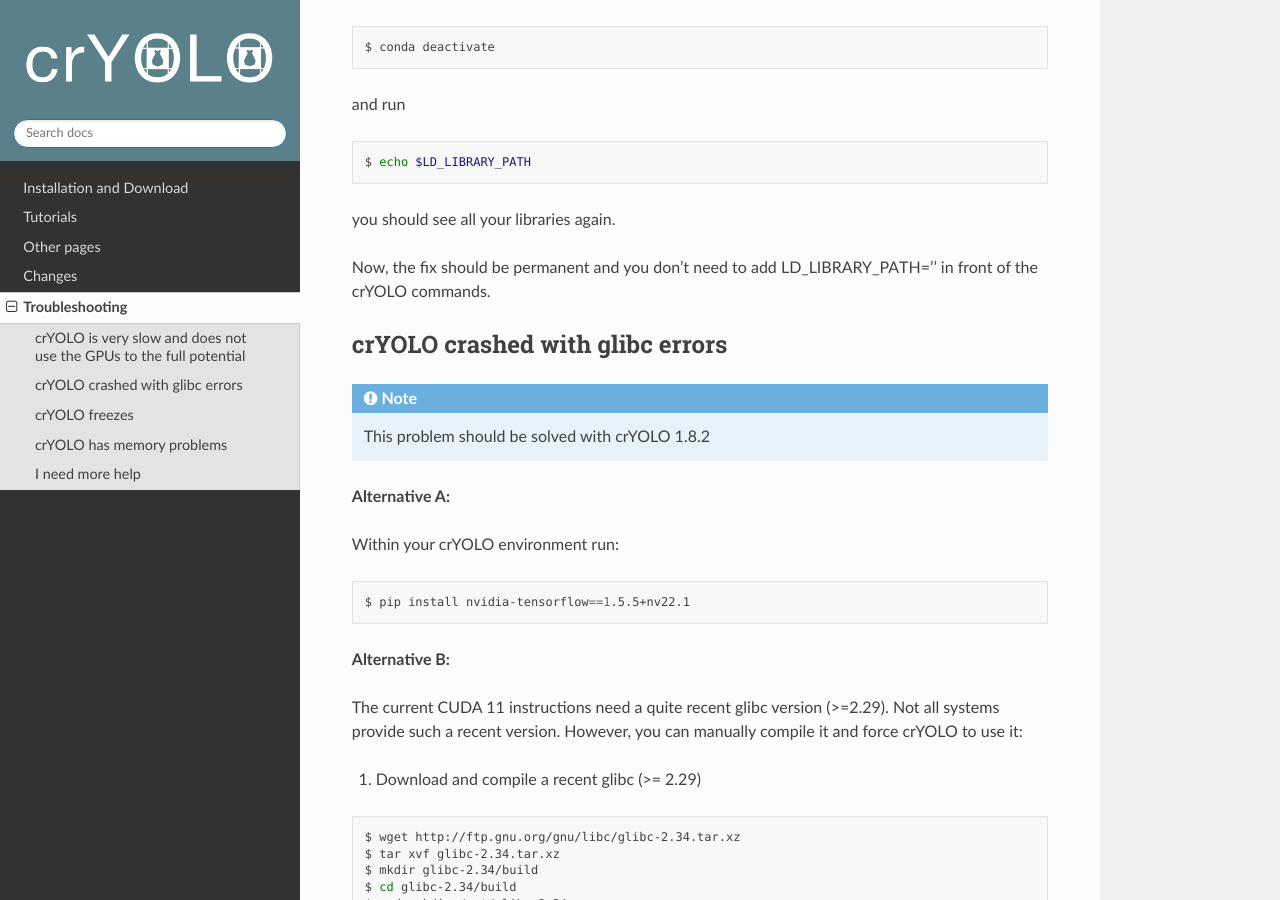
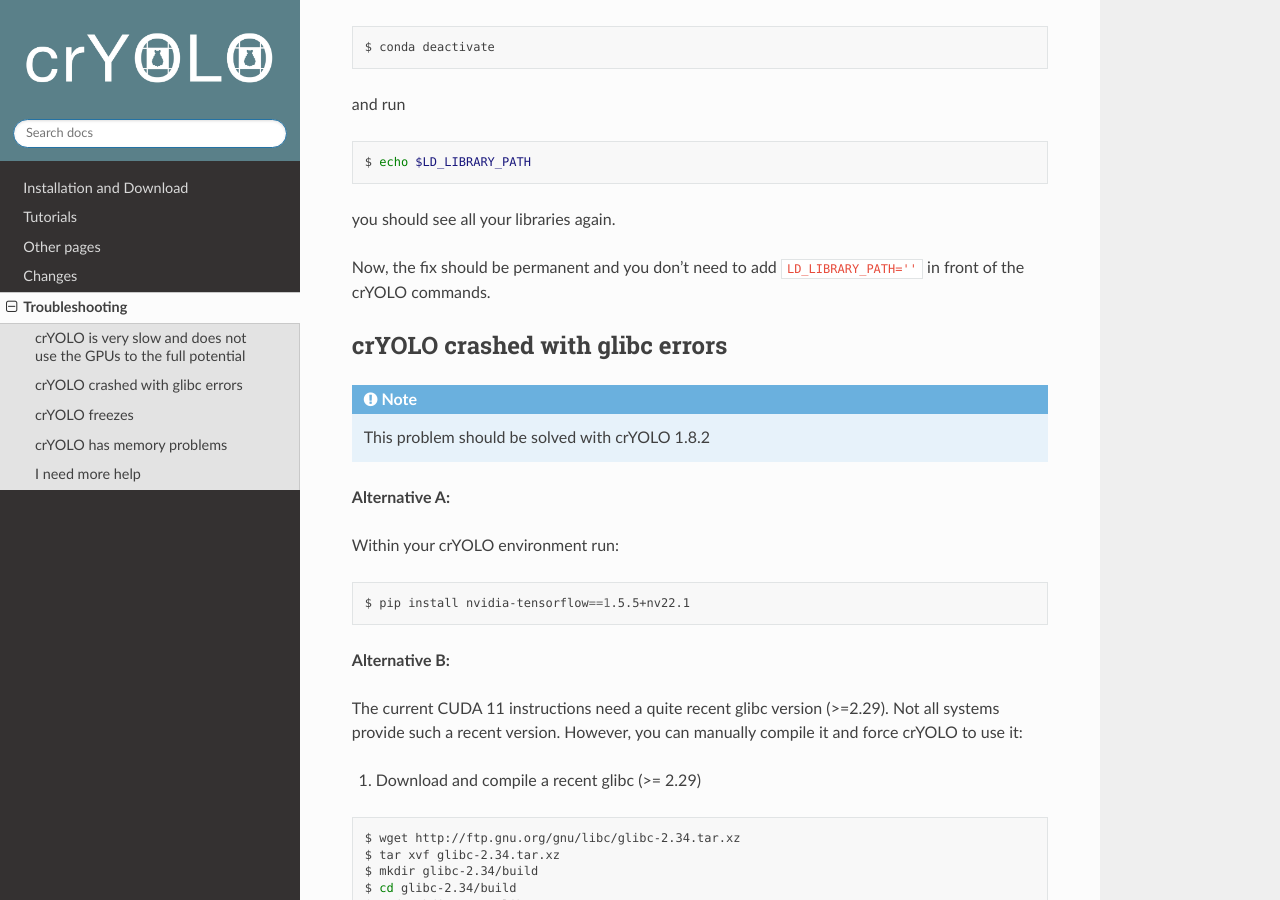
Before and after one commit to MPI-Dortmund/cryolo, a Sphinx documentation site: the page built from source/troubleshooting.rst, in a window 1280 px wide and 900 px high, scrolled down 974 px. Built offline with Sphinx 7.4.7 and the Read the Docs theme 2.0.0, drawn with Linux system fonts in a browser that asks for light colours.

```diff
--- a/source/troubleshooting.rst
+++ b/source/troubleshooting.rst
@@ -47,7 +47,7 @@ and run
 
 you should see all your libraries again.
 
-Now, the fix should be permanent and you don't need to add LD_LIBRARY_PATH='' in front of the crYOLO commands.
+Now, the fix should be permanent and you don't need to add ``LD_LIBRARY_PATH=''`` in front of the crYOLO commands.
 
 .. _cryolo-glibc-label:
 crYOLO crashed with glibc errors
```
